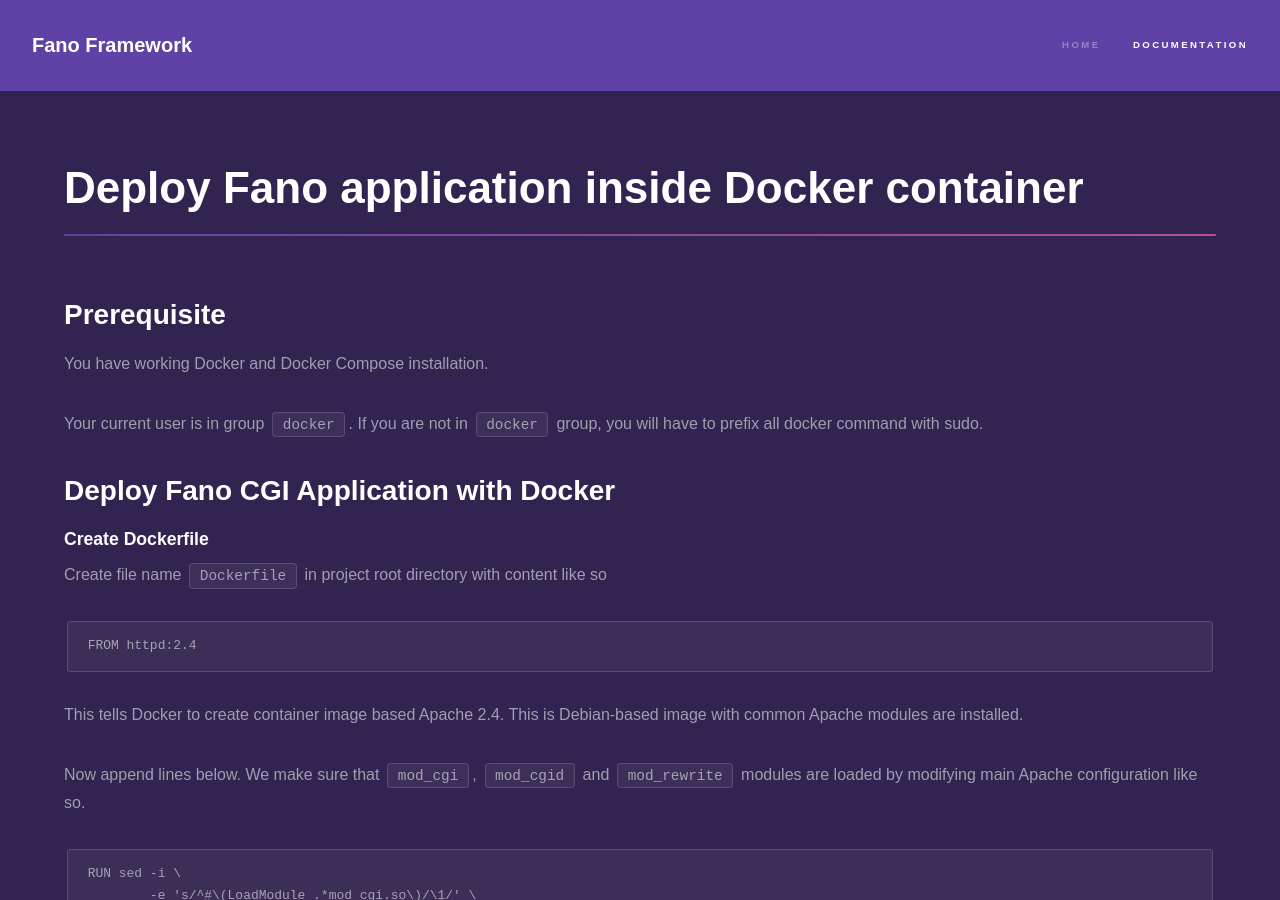
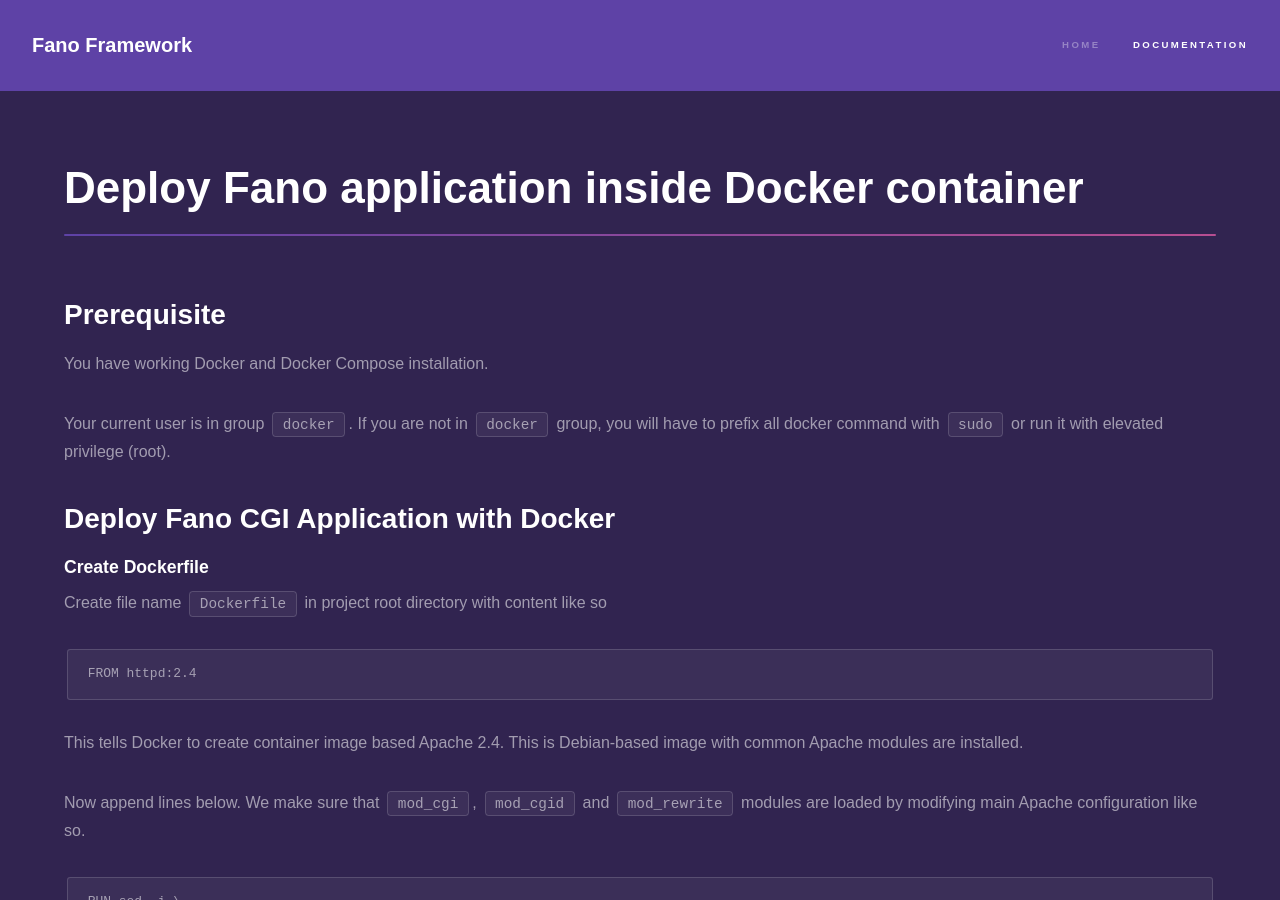
Before and after one commit to fanoframework/fanoframework.github.io, a Jekyll site: the page built from deployment/docker/index.md, in a window 1280 px wide and 900 px high. Built offline with Jekyll 4.4.1, drawn with Linux system fonts in a browser that asks for light colours; our own code applies the rules of GitHub Pages for plain Markdown files.

Commit message:
format and improve sentences to make it clear

```diff
--- a/deployment/docker/index.md
+++ b/deployment/docker/index.md
@@ -9,7 +9,7 @@
 
 You have working Docker and Docker Compose installation.
 
-Your current user is in group `docker`. If you are not in `docker` group, you will have to prefix all docker command with sudo.
+Your current user is in group `docker`. If you are not in `docker` group, you will have to prefix all docker command with `sudo` or run it with elevated privilege (root).
 
 ## Deploy Fano CGI Application with Docker
 
```
